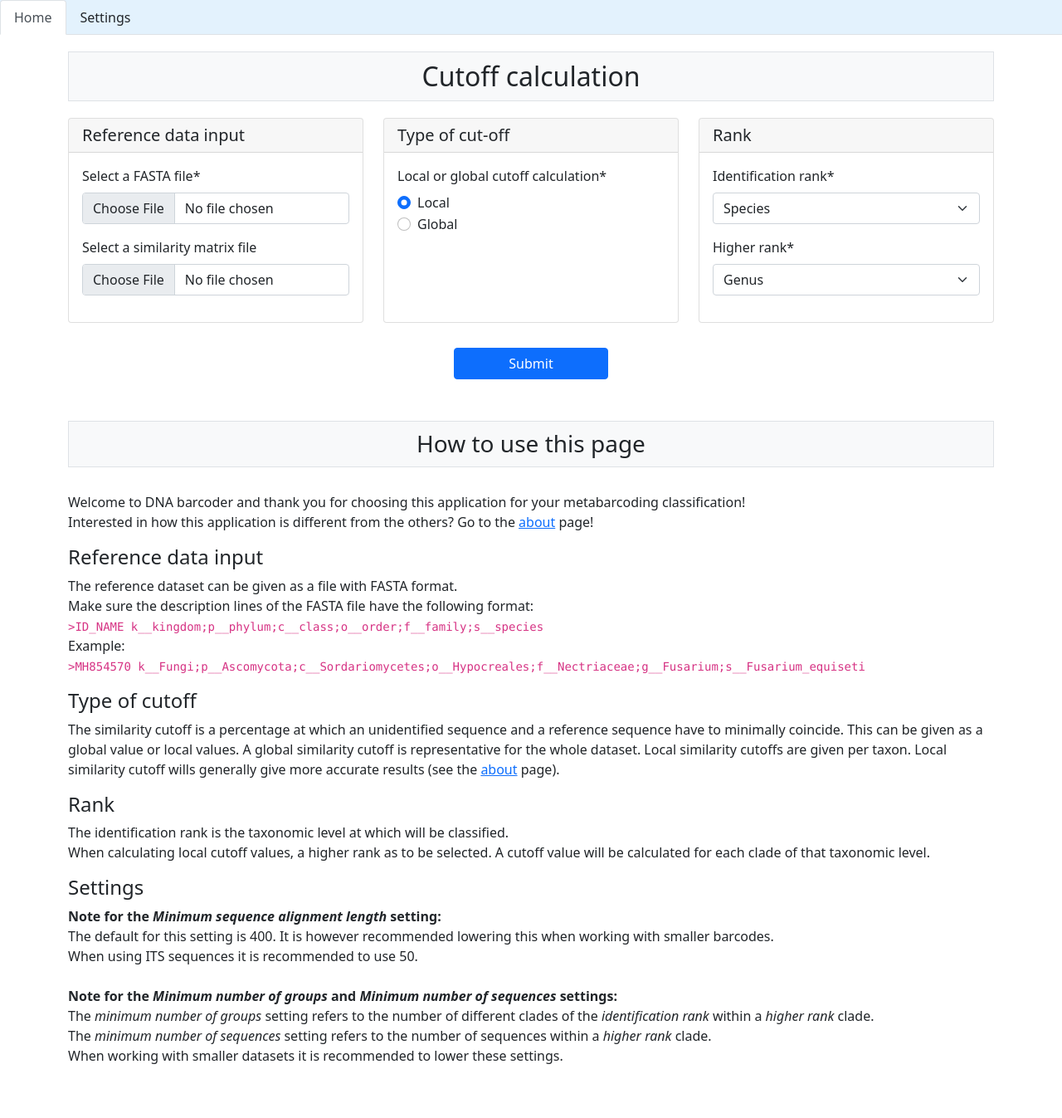
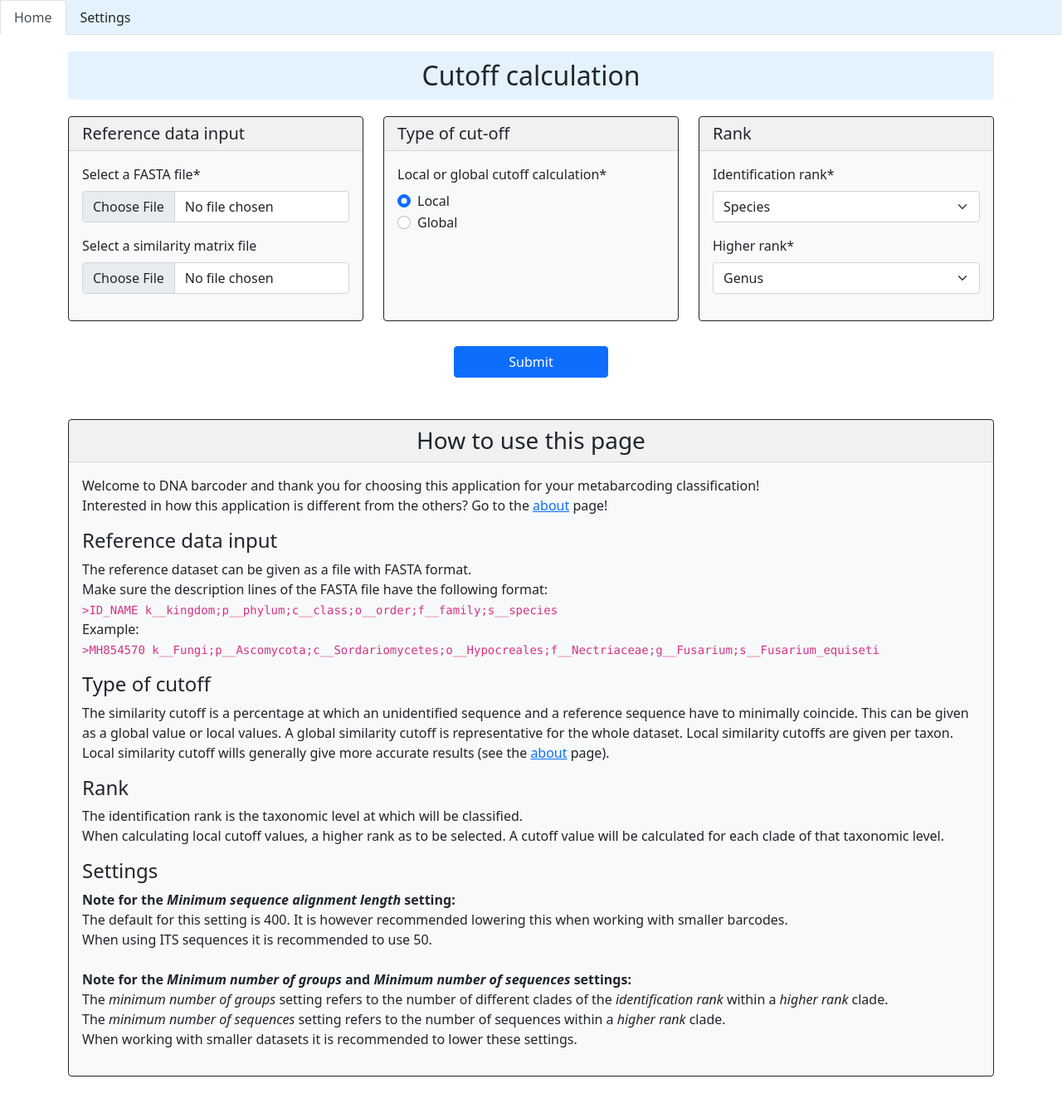
Before and after one commit to RubyvanderHolst/interface-dnabarcoder, a Django app: page /cutoff in a window 1280 px wide. Shown: the part 56-1403 px from the top of the page at 83% size. Before the commit the page ends 1338 px from the top, so only its background shows below. Run offline with Django 3.2, Linux system fonts and the light colour scheme; parts of the project's set-up code (start-up, migrations or seed data) failed here and were passed over; some libraries are stand-ins or nearby versions.

Commit message:
changed styling input pages

```diff
--- a/templates/cutoff.html
+++ b/templates/cutoff.html
@@ -17,10 +17,10 @@
               enctype="multipart/form-data" target="_blank">
             {% csrf_token %}
             <div id="div_home">
-                <h2 class="bg-light border text-center">Cutoff calculation</h2>
+                <h2 class="rounded-2 text-center light-blue-background">Cutoff calculation</h2>
                 <div class="row">
                     <div class="col">
-                        <div class="card h-100">
+                        <div class="card h-100 bg-light border-dark">
                             <h5 class="card-header">Reference data input</h5>
                                 <div class="card-body">
                                     {{ form.input_file|as_crispy_field }}
@@ -30,7 +30,7 @@
                     </div>
 
                     <div class="col">
-                        <div class="card h-100">
+                        <div class="card h-100 bg-light border-dark">
                             <h5 class="card-header">Type of cut-off</h5>
                             <div class="card-body">
                                 {{ form.cutoff_type|as_crispy_field }}
@@ -39,7 +39,7 @@
                     </div>
 
                     <div class="col">
-                        <div class="card h-100">
+                        <div class="card h-100 bg-light border-dark">
                             <h5 class="card-header">Rank</h5>
                             <div class="card-body">
                                 {{ form.rank|as_crispy_field }}
@@ -56,53 +56,71 @@
             </div>
 
             <div id="div_settings" class="hidden">
-                <h2 class="bg-light border text-center">Settings</h2>
+                <h2 class="rounded-2 text-center light-blue-background">Settings</h2>
                 <div class="row align-items-end">
                     <div class="col">
+                        <div class="card bg-light">
+                            <div class="card-body">
                                 {{ form.max_seq_number|as_crispy_field }}
                             </div>
+                        </div>
+                    </div>
                     <div class="col">
+                        <div class="card bg-light">
+                            <div class="card-body">
                                 {{ form.min_group_number|as_crispy_field }}
+                            </div>
+                        </div>
                     </div>
                 </div>
                 <div class="row align-items-end">
                     <div class="col">
+                        <div class="card bg-light">
+                            <div class="card-body">
                                 {{ form.min_alignment_length|as_crispy_field }}
                             </div>
+                        </div>
+                    </div>
                     <div class="col">
+                        <div class="card bg-light">
+                            <div class="card-body">
                                 {{ form.min_seq_number|as_crispy_field }}
+                            </div>
+                        </div>
                     </div>
                 </div>
                 <div class="row">
                     <div class="col">
+                        <div class="card bg-light">
+                            <div class="card-body">
                                 <label class="form-label">Thresholds and step size of prediction:</label>
                                 <div class="input-group d-flex flex-nowrap">
                                         {{ form.starting_threshold|as_crispy_field }}
                                         {{ form.end_threshold|as_crispy_field }}
                                         {{ form.step|as_crispy_field }}
                                 </div>
-
+                            </div>
+                        </div>
                     </div>
                     <div class="col">
-                        <div class="card">
-                            <ul class="list-group list-group-flush">
-                                <li class="list-group-item">
-                                    <div class="form-check form-switch">
+                        <div class="card bg-light">
+                            <div class="card-body">
+                                <div class="form-check form-switch mb-0">
                                     {{ form.remove_comp|as_crispy_field }}
                                 </div>
-                                </li>
-                                <li class="list-group-item">
                                 {{ form.cutoff_remove|as_crispy_field }}
-                                </li>
-                            </ul>
+                            </div>
                         </div>
                     </div>
                 </div>
             </div>
         </form>
-        <div id="div_explanation">
-            <h3 class="bg-light border text-center mt-50">How to use this page</h3>
-            <p class="mt-30">
+
+
+        <div id="div_explanation" class="card bg-light border-dark mt-50">
+            <h3 class="card-header text-center">How to use this page</h3>
+            <div class="card-body">
+                <p>
                     Welcome to DNA barcoder and thank you for choosing this application for your metabarcoding classification!<br>
                     Interested in how this application is different from the others?
                     Go to the <a href="{% url 'about' %}">about</a> page!
@@ -146,4 +164,5 @@
                 </p>
             </div>
         </div>
+        </div>
 {% endblock %}
```
Also changed, not shown: templates/classification.html (+38 -9 lines). Lines whose indentation alone changed are shown as unchanged.
